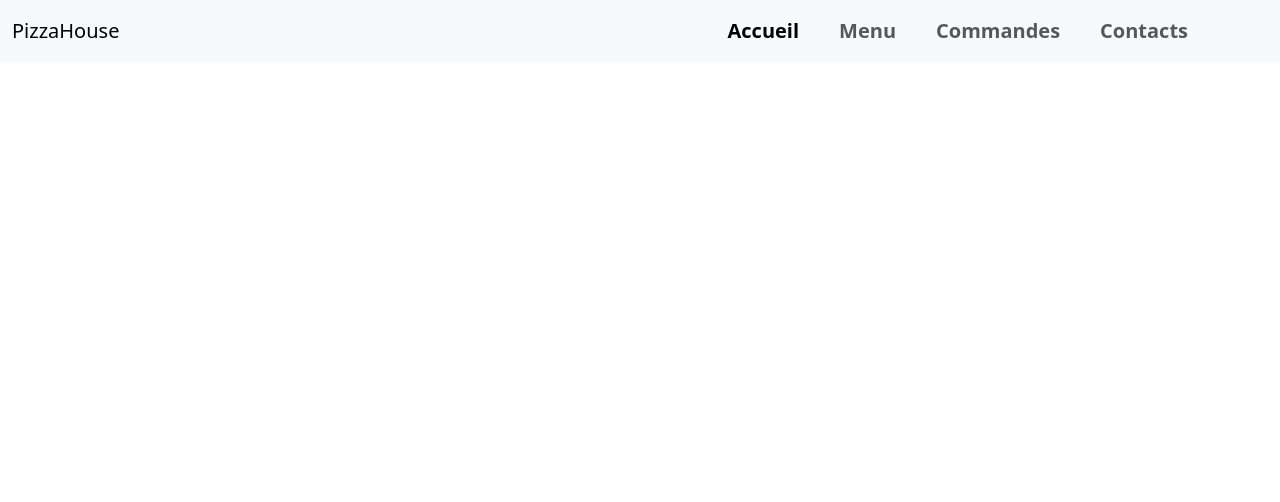
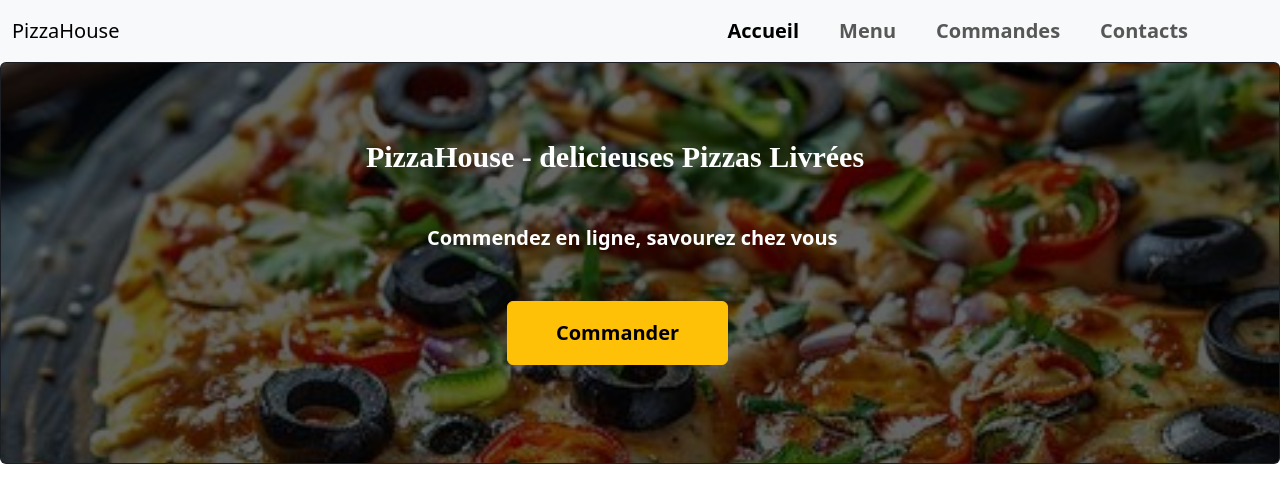
Before and after one commit to Ambdulghaffar/React_Restaurant_Website, a React (Vite) app: page /menu in a window 1280 px wide. Shown: the top 502 px of the page. Built offline with nearby package versions, Linux system fonts and the light colour scheme.

Commit message:
App commit

```diff
--- a/src/App.jsx
+++ b/src/App.jsx
@@ -1,10 +1,10 @@
 import "./App.css";
-import About from "./pages/About/About";
 import Header from "./components/header/Header";
 import { BrowserRouter, Routes, Route } from "react-router-dom";
 import Typography from "./pages/Typography/Typography";
 import Contacts from "./pages/Contacts/Contacts";
 import Home from "./pages/Home/Home";
+import Menu from "./pages/Menu/Menu";
 
 function App() {
   return (
@@ -13,7 +13,7 @@ function App() {
       <Header/>
       <Routes>
         <Route path="/" element={<Home/>}/>
-        <Route path="/about" element={<About/>}/>
+        <Route path="/menu" element={<Menu/>}/>
         <Route path="/typography" element={<Typography/>}/>
         <Route path="/contacts" element={<Contacts/>}/>
       </Routes>
--- a/src/components/header/Header.jsx
+++ b/src/components/header/Header.jsx
@@ -16,7 +16,7 @@ function Header() {
           <Link className="nav-link active fs-5 fw-bold" aria-current="page" to="/">Accueil</Link>
         </li>
         <li class="nav-item pe-4 fs-5">
-          <Link className="nav-link fs-5 fw-bold" to="/about">Menu</Link>
+          <Link className="nav-link fs-5 fw-bold" to="/menu">Menu</Link>
         </li>
         <li class="nav-item pe-4 fs-5">
           <Link className="nav-link fs-5 fw-bold" to="/typography">Commandes</Link>
--- a/src/pages/About/About.jsx
+++ /dev/null
@@ -1,15 +0,0 @@
-import React from "react";
-import Header from "../../components/header/Header";
-
-function About() {
-  return (
-    <>
-      <div className="text-center mt-3">
-        <h2>About</h2>
-        <p>This is the About page.</p>
-      </div>
-    </>
-  );
-}
-
-export default About;
--- a/src/pages/Home/Home.jsx
+++ b/src/pages/Home/Home.jsx
@@ -5,7 +5,7 @@ import burger from "../../assets/burger.jpg";
 import pizza3 from "../../assets/pizza3.jpg";
 import dessert from "../../assets/dessert.jpg";
 import drinks from "../../assets/drinks.jpg";
-import seafood from "../../assets/tacos.jpg";
+import tacos from "../../assets/tacos.jpg";
 import Column from "../../components/cards/Column";
 import Cards from "../../components/cards/Cards";
 import banner1 from "../../assets/banner1.jpg";
@@ -19,6 +19,7 @@ import { LuLeaf } from "react-icons/lu";
 import { PiHamburgerBold } from "react-icons/pi";
 import { CiIceCream } from "react-icons/ci";
 import { TbMeat } from "react-icons/tb";
+import { GiTacos } from "react-icons/gi";
 import Footer from "../../components/header/Footer";
 
 
@@ -50,7 +51,7 @@ function Home() {
               icon={<i class="bi bi-cup-straw"></i>}
               name="Drinks"
             />
-            <Column img={seafood} icon={<TbMeat />} name="Tacos" />
+            <Column img={tacos} icon={<GiTacos />} name="Tacos" />
           </div>
         </div>
         <Cards
--- /dev/null
+++ b/src/pages/Menu/Menu.jsx
@@ -0,0 +1,37 @@
+import React from "react";
+import Header from "../../components/header/Header";
+import Cards from "../../components/cards/Cards";
+import banner2 from "../../assets/banner2.jpg";
+
+function Menu() {
+  return (
+    <>
+      <Cards
+        img={banner2}
+        cardtitle1="PizzaHouse - delicieuses Pizzas Livrées"
+        cardtext1="Commendez en ligne, savourez chez vous"
+        cardstyletext1={{
+          marginLeft: "310px",
+          fontSize: "20px",
+        }}
+        cardTitleStyle={{
+          marginRight: "150px",
+          fontFamily: "serif",
+          fontSize: "30px",
+          textAlign: "center",
+        }}
+        cardImgStyle={{
+          height: "400px",
+          objectFit: "cover",
+          filter: "brightness(0.4)",
+        }}
+        cardbutton="Commander"
+        cardstylebutton={{
+          marginLeft: "390px",
+        }}
+      />
+    </>
+  );
+}
+
+export default Menu;
```
